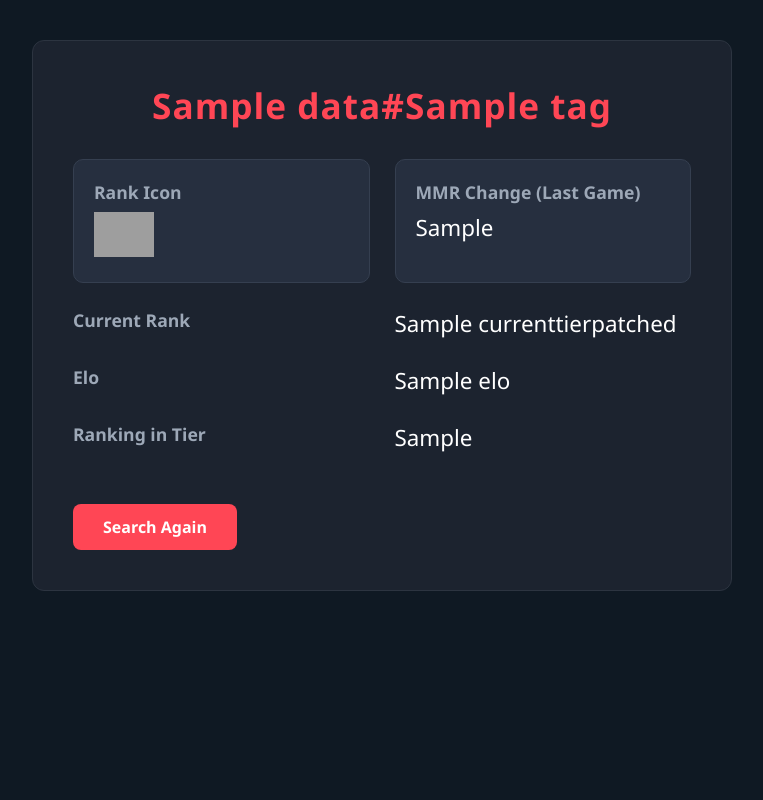
After one commit to Aayush-shrma/valorstat, a Flask app: template templates/stats.html in a window 1280 px wide. The commit adds this page. Shown: the whole page, without its empty margins (258-1021 px from the left). Run offline with Flask 3, Linux system fonts and the light colour scheme; the template is opened without the code that fills it: most values are stand-ins (such as "Sample title", 1, 10 or a date in 2020); grey boxes are pictures that could not be loaded.

Commit message:
bhayo aaile lai

```diff
--- a/app.py
+++ b/app.py
@@ -1,18 +1,12 @@
-from flask import Flask, render_template
-from pymongo import MongoClient
+from flask import Flask
+from routes.stats import stats_bp
+from routes.leaderboard import leaderboard_bp
 
 app = Flask(__name__)
 
-client = MongoClient("mongodb+srv://aayushsh8888:9139@aayush.hqzcf.mongodb.net/valorstat?retryWrites=true&w=majority")
-db = client['valorstat']
-players_collection = db['players']
-
-@app.route('/')
-def home():
-    if players_collection.count_documents({}) == 0:
-        players_collection.insert_one({"player_name": "TestPlayer", "score": 100})
-
-    return render_template('home.html')
+# Register Blueprints
+app.register_blueprint(stats_bp)
+app.register_blueprint(leaderboard_bp)
 
 if __name__ == '__main__':
     app.run(debug=True)
--- /dev/null
+++ b/static/style1.css
@@ -0,0 +1,85 @@
+/* Reset */
+* {
+    margin: 0;
+    padding: 0;
+    box-sizing: border-box;
+}
+
+/* Body styling */
+.stats-page {
+    background-color: #0f1923;
+    font-family: 'Segoe UI', Tahoma, Geneva, Verdana, sans-serif;
+    color: #eaeaea;
+    padding: 40px;
+    min-height: 100vh;
+}
+
+/* Container for the stats */
+.container {
+    max-width: 700px;
+    margin: auto;
+    background-color: #1c232f;
+    padding: 40px;
+    border-radius: 12px;
+    border: 1px solid #2c3440;
+}
+
+/* Player name */
+.player-name {
+    font-size: 2.2rem;
+    font-weight: bold;
+    text-align: center;
+    color: #ff4655;
+    margin-bottom: 30px;
+    letter-spacing: 1px;
+}
+
+/* Card styling for stat blocks */
+.card {
+    display: grid;
+    grid-template-columns: 1fr 1fr;
+    gap: 25px;
+    margin-bottom: 30px;
+}
+
+/* Each stat block */
+.card div {
+    background-color: #262f3f;
+    padding: 20px;
+    border-radius: 10px;
+    border: 1px solid #353f50;
+    transition: transform 0.2s ease;
+}
+
+.card div:hover {
+    transform: translateY(-5px);
+}
+
+.card h2 {
+    font-size: 1.1rem;
+    margin-bottom: 8px;
+    color: #9da8b7;
+}
+
+.card p {
+    font-size: 1.4rem;
+    color: #ffffff;
+}
+
+/* Button */
+.btn {
+    display: inline-block;
+    text-align: center;
+    padding: 12px 30px;
+    background-color: #ff4655;
+    color: white;
+    text-decoration: none;
+    border-radius: 8px;
+    font-weight: bold;
+    margin-top: 20px;
+    transition: background-color 0.3s;
+}
+
+.btn:hover {
+    background-color: #e13a4d;
+}
--- /dev/null
+++ b/templates/stats.html
@@ -0,0 +1,33 @@
+<!DOCTYPE html>
+<html>
+<head>
+    <title>Valorant Stats</title>
+    <link rel="stylesheet" href="/static/style1.css">
+</head>
+<body class="stats-page">
+    <div class="container">
+        <h1 class="player-name">{{ data['data']['name'] }}#{{ data['data']['tag'] }}</h1>
+        <div class="card">
+            <div>
+                <h2>Rank Icon</h2>
+                <img src="{{ data['data']['images']['small'] }}" alt="Rank Icon" style="width:60px;">
+            </div>
+
+            <div>
+                <h2>MMR Change (Last Game)</h2>
+                <p>{{ data['data']['mmr_change_to_last_game'] }}</p>
+            </div>
+
+            <h2>Current Rank</h2>
+            <p class="rank">{{ data['data']['currenttierpatched'] }}</p>
+
+            <h2>Elo</h2>
+            <p class="elo">{{ data['data']['elo'] }}</p>
+
+            <h2>Ranking in Tier</h2>
+            <p class="tier-rank">{{ data['data']['ranking_in_tier'] }}</p>
+        </div>
+        <a href="/" class="btn">Search Again</a>
+    </div>
+</body>
+</html>
```
Also changed, not shown: db.py (added, +9 -0 lines), routes/leaderboard.py (added, +9 -0 lines), routes/stats.py (added, +35 -0 lines), static/style.css (added, +20 -0 lines), templates/home.html (+8 -3 lines), templates/index.html (added, +55 -0 lines), routes/__init__.py (added), 1 other file.
